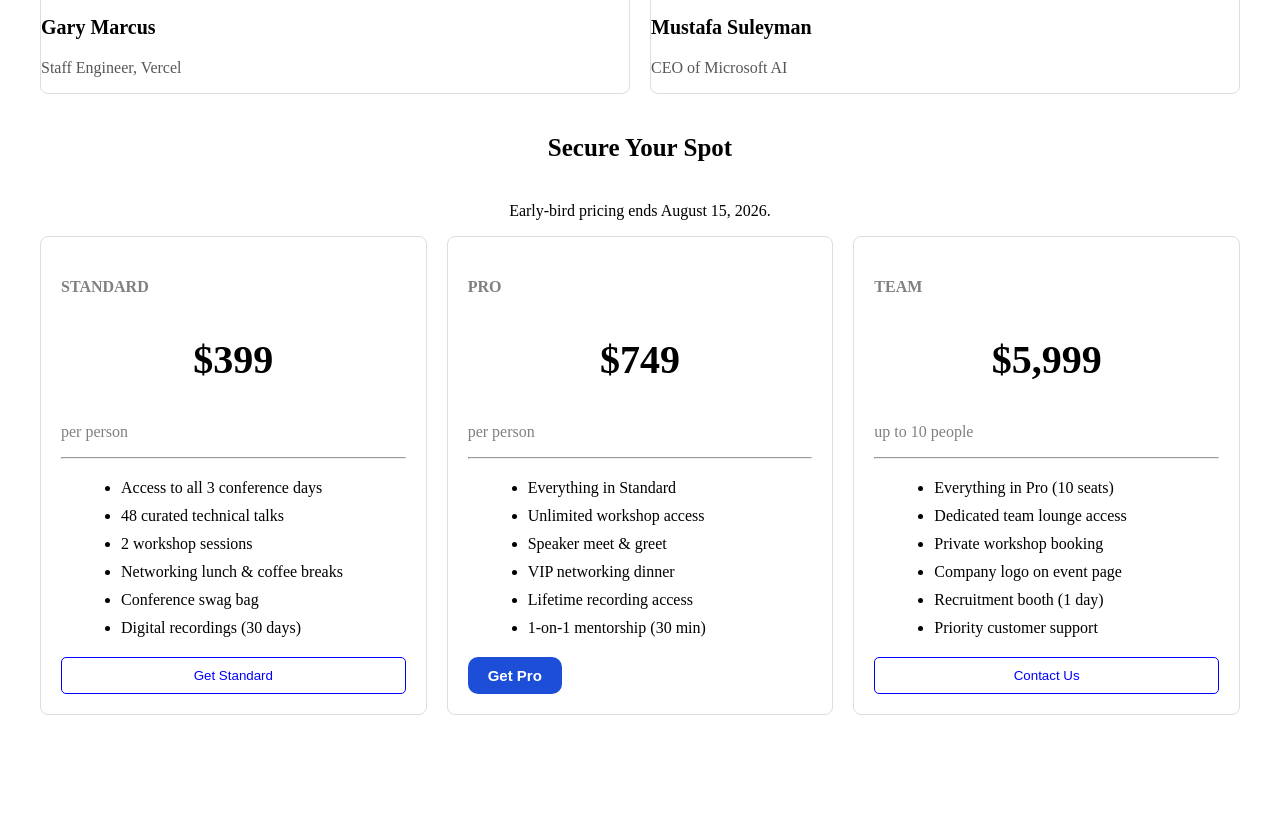
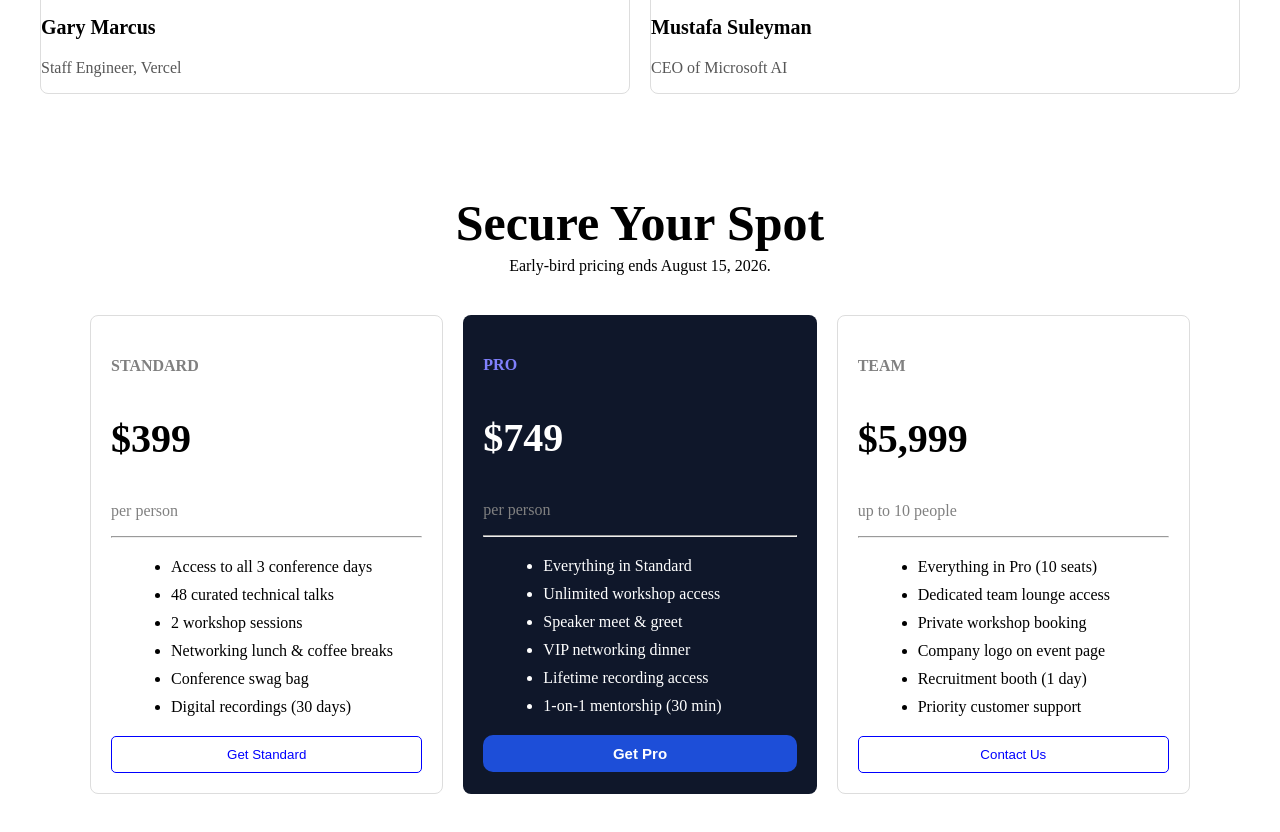
Before and after one commit to Rajib-Miah69/B14-Assignment01-2026, a plain HTML site: page index.html in a window 1280 px wide. Shown: the part 1720-2552 px from the top of the page. Before the commit the page ends 2443 px from the top, so only its background shows below. Drawn offline with Linux system fonts and the light colour scheme.

Commit message:
Discount section complete

```diff
--- a/index.html
+++ b/index.html
@@ -110,7 +110,7 @@
         <div class="card">
 
             <h4>STANDARD</h4>
-            <h2>$399</h2>
+            <h3>$399</h3>
             <p>per person</p>
 
             <hr>
@@ -129,10 +129,10 @@
         </div>
 
         <!-- Pro -->
-        <div class="card active">
+        <div class="card-active">
 
             <h4>PRO</h4>
-            <h2>$749</h2>
+            <h3>$749</h3>
             <p>per person</p>
 
             <hr>
@@ -146,7 +146,9 @@
                 <li>1-on-1 mentorship (30 min)</li>
             </ul>
 
-            <button class="common-btn">Get Pro</button>
+            <div class="card-btn">
+                <button class="common-btn">Get Pro</button>
+            </div>
 
         </div>
 
@@ -154,7 +156,7 @@
         <div class="card">
 
             <h4>TEAM</h4>
-            <h2>$5,999</h2>
+            <h3>$5,999</h3>
             <p>up to 10 people</p>
 
             <hr>
@@ -168,7 +170,7 @@
                 <li>Priority customer support</li>
             </ul>
 
-            <button class="outline-btn">Contact Us</button>
+                <button class="outline-btn">Contact Us</button>
 
         </div>
 
--- a/style.css
+++ b/style.css
@@ -128,17 +128,22 @@ h1 span{
 
 
 /* Discount section style start*/
+.discount-main{
+    max-width: 1100px;
+    margin: 100px auto;
+
+}
 .discount-content{
     text-align: center;
 }
-.discount h1{
-    font-size:45px;
+.discount-content h2{
+    font-size:50px;
     text-align: center;
+    margin: 20px 0 5px;
 }
 
-.discount p{
-    color:gray;
-    margin:15px 0 40px;
+.discount-content p{
+    margin:0 0 40px;
     text-align: center;
 }
 
@@ -156,10 +161,10 @@ h1 span{
 
 .card h4{
     color:gray;
-    margin-bottom:10px;
+    margin-bottom:2px;
 }
 
-.card h2{
+.card h3{
     font-size:40px;
 }
 
@@ -169,6 +174,7 @@ h1 span{
 
 .card ul{
     margin:20px;
+    text-align: left;
 }
 
 .card li{
@@ -185,3 +191,42 @@ h1 span{
     border-radius:5px;
     cursor:pointer;
 }
+
+.card-btn .common-btn{
+    width: 100%;
+}
+
+.card-active{
+    background-color:#0f172a;
+    color:white;
+    border-radius:8px;
+    padding:20px;
+}
+
+.card-active h4{
+    color:rgb(128, 128, 253);
+    margin-bottom:10px;
+}
+
+.card-active h3{
+    font-size:40px;
+}
+
+.card-active p{
+    color:gray;
+}
+
+.card-active ul{
+    margin:20px;
+    text-align: left;
+}
+
+.card-active li{
+    margin-bottom:10px;
+    text-align: left;
+}
+/*
+.outline-card-btn{
+    margin-top: 50px;
+}
+    */
```
